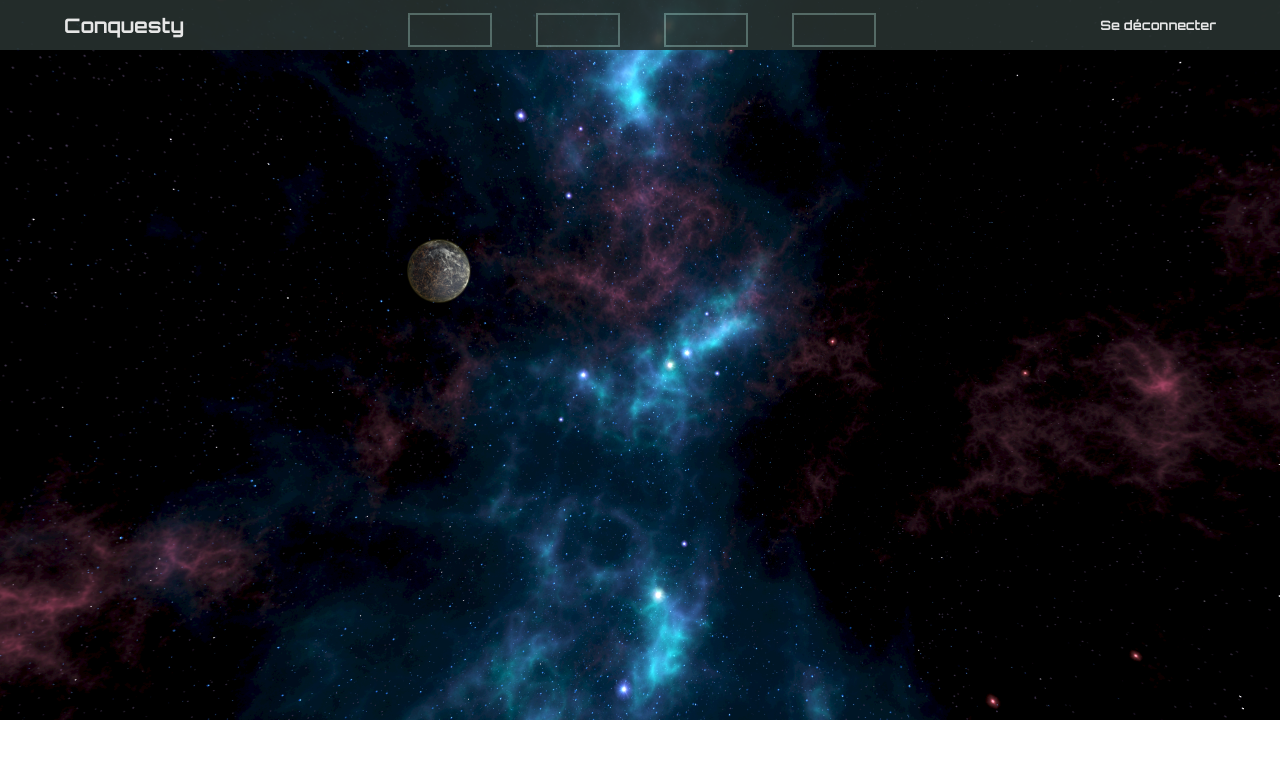
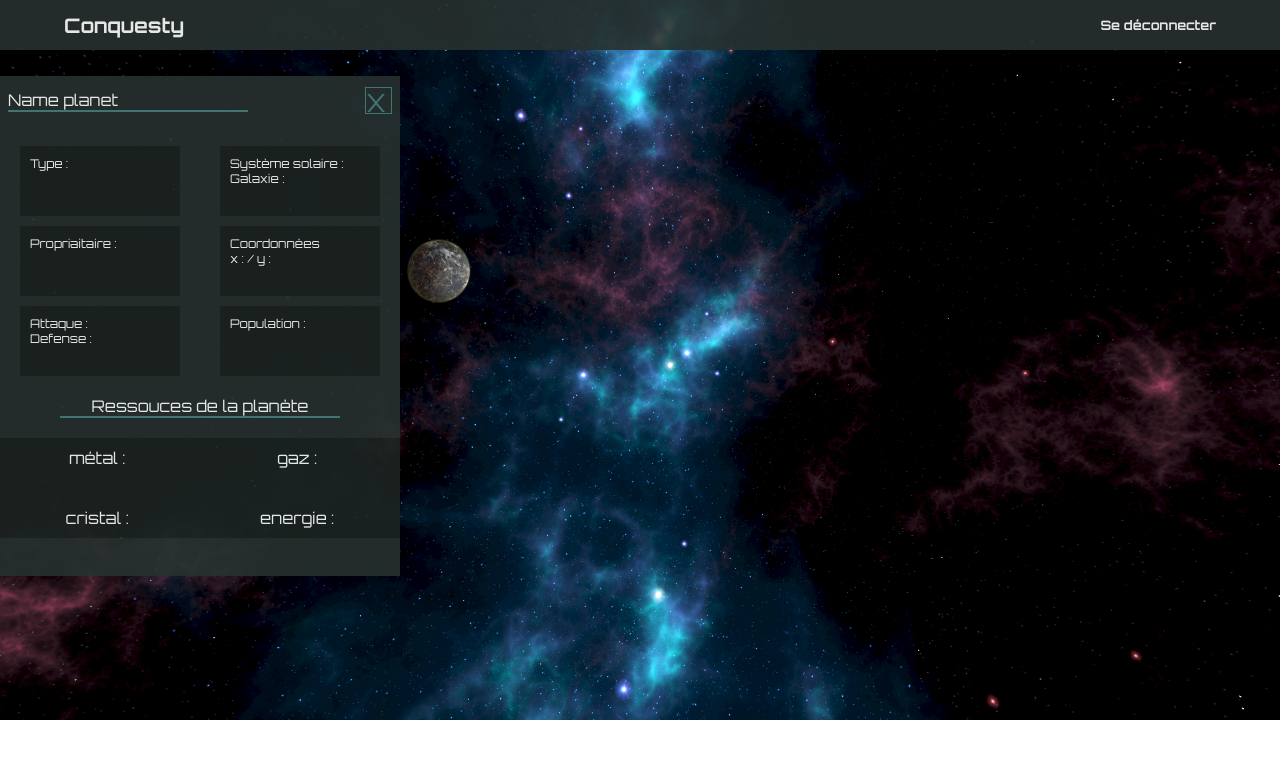
Before and after one commit to Nicocofer/Conquesty, a website: page index.html in a window 1280 px wide. Drawn offline with nearby package versions, Linux system fonts and the light colour scheme; files that its build step writes are made by us from their sources.

Commit message:
première version de la Pdescription avec stats

```diff
--- a/assets/js/app.js
+++ b/assets/js/app.js
@@ -1,21 +1,12 @@
+
+
 $( ".planet" ).click(function() {
 
 	n = '#p'+this.id ;
 
 	$(".boxP").css('display','none');
 	$(n).css('display','flex');
-	console.log(n);
-
 });
-
-// $('#close').click(function(){
-// 		$(".Pdescription").css('display','none');
-// 		$("#planetebox").html('<div class="planet" id="type0"></div><div class="planet" id="type1"></div><div class="planet" id="type2"></div><div class="planet" id="type3"></div>');
-
-
-
-// 	});
-
 
 function openbox() {
    $(".Pdescription").css("display","flex");
@@ -28,4 +19,4 @@ function closebox() {
      // $(".planet").css("display","flex");
 }
 
-closebox();
+// closebox();
--- a/assets/scss/main.scss
+++ b/assets/scss/main.scss
@@ -30,8 +30,8 @@ body {
 
 	*/
 	background-image: url(/dist/img/bg2.png);
-		background-repeat: no-repeat;
-		background-size: 100%;
+	background-repeat: no-repeat;
+	background-size: 100%;
 }
 
 
@@ -79,33 +79,7 @@ header{
 
 }
 
-.ressources {
 
-	width: 40%;
-	display: flex;
-	flex-direction: row;
-	justify-content: space-between;
-	margin: auto;
-	height: 60px;
-
-	.boxressources {
-		border: 2px solid #5E7670;
-
-		width: 80px;
-		height: 30px;
-		margin:auto;
-	}
-
-	p {
-		margin: 0;
-		text-align: center;
-
-	}
-
-
-
-
-}
 
 .wrapper{
 
@@ -243,6 +217,7 @@ header{
 		background: $c2;
 		position: absolute;
 		display: flex;
+		flex-direction: column;
 		opacity: 0.9;
 
 		z-index: 100;
@@ -253,6 +228,7 @@ header{
 
 	.boxP {
 		display: flex;
+		flex-direction: column;
 		width: 100%;
 		height: 100%;
 	}
@@ -290,4 +266,85 @@ header{
 
 	}
 
+	.bodyP {
+		display: flex;
+		flex-direction: column;
+	}
+
+	.bodyP-top {
+		height: 200px;
+		display: flex;
+		flex-direction: row;
+		justify-content: space-between;
+		margin-top: 20px;
+
+	}
+
+	.bodyP-left {
+		width: 40%;
+		margin:auto;
+		display: flex;
+		justify-content: space-between;
+		flex-direction: column;
+	}
+
+	.bodyP-right {
+		width: 40%;
+		margin:auto;
+		display: flex;
+		justify-content: space-between;
+		flex-direction: column;
+	}
+
+	.Pparam {
+		background: #1C2422;
+		height: 50px;
+		font-size: 12px;
+		padding: 10px;
+		margin-bottom: 10px;
+
+	}
+	.bodyP-bottom {
+		margin-top: 50px;
+	}
+
+	.ressources {
+
+		width: 100%;
+		display: flex;
+		flex-direction: row;
+		justify-content: space-between;
+		margin: auto;
+		height: 100px;
+		background: #1C2422;
+		margin-top: 20px;
+
+
+
+		p {
+			margin: 0;
+			text-align: center;
+			margin-top: 10px;
+			margin-bottom: 10px;
+
+		}
+
+		.ressources-box {
+			display: flex;
+			justify-content: space-between;
+			flex-direction: column;
+			margin: auto;
+			height: 100%;
+		}
+
+
+
+	}
+
+	.Rtitle {
+		margin: auto;
+		width: 70%;
+		text-align: center;
+		border-bottom: 2px solid #48817F;
+	}
 }
--- a/index.html
+++ b/index.html
@@ -11,20 +11,7 @@
 			<a href="conquesty">Conquesty</a>
 		</div>
 
-		<div class="ressources">
-			<div class="boxressources">
-				<p id="metal"></p>
-			</div>
-			<div class="boxressources">
-				<p id="cristal"></p>
-			</div>
-			<div class="boxressources">
-				<p id="gaz"></p>
-			</div>
-			<div class="boxressources">
-				<p id="energie"></p>
-			</div>
-		</div>
+
 
 		<div class="connect">
 			<a href="index">Se déconnecter</a>
@@ -41,7 +28,53 @@
 
 		<div class="Pdescription">
 
-			<div class="boxP" id=""><div class="headP"><div class="nameP">Name planet</div><div class="close" onclick="closebox()"><span>X</span></div></div></div>
+			<div class="boxP" id="">
+				<div class="headP">
+					<div class="nameP">Name planet</div>
+					<div class="close" onclick="closebox()"><span>X</span></div>
+				</div>
+				<div class="bodyP">
+					<div class="bodyP-top">
+						<div class="bodyP-left">
+							<div class="Pparam">
+								Type :
+							</div>
+							<div class="Pparam">
+								Propriaitaire :
+							</div>
+							<div class="Pparam">
+								Attaque :  <br> Defense :
+							</div>
+						</div>
+
+						<div class="bodyP-right">
+							<div class="Pparam">
+								Système solaire :
+								<br>Galaxie :
+							</div>
+							<div class="Pparam">
+								Coordonnées<br> x :   / y :
+							</div>
+							<div class="Pparam">
+								Population :
+							</div>
+						</div>
+					</div>
+					<div class="bodyP-bottom">
+						<div class="Rtitle">Ressouces de la planète</div>
+						<div class="ressources">
+							<div class="ressources-box">
+								<p id="metal">métal :</p>
+								<p id="cristal">cristal :</p>
+							</div>
+							<div class="ressources-box">
+								<p id="gaz">gaz :</p>
+								<p id="energie">energie :</p>
+							</div>
+						</div>
+					</div>
+				</div>
+			</div>
 
 
 		</div>
```
Also changed, not shown: dist/css/main.css, dist/js/app.js.
